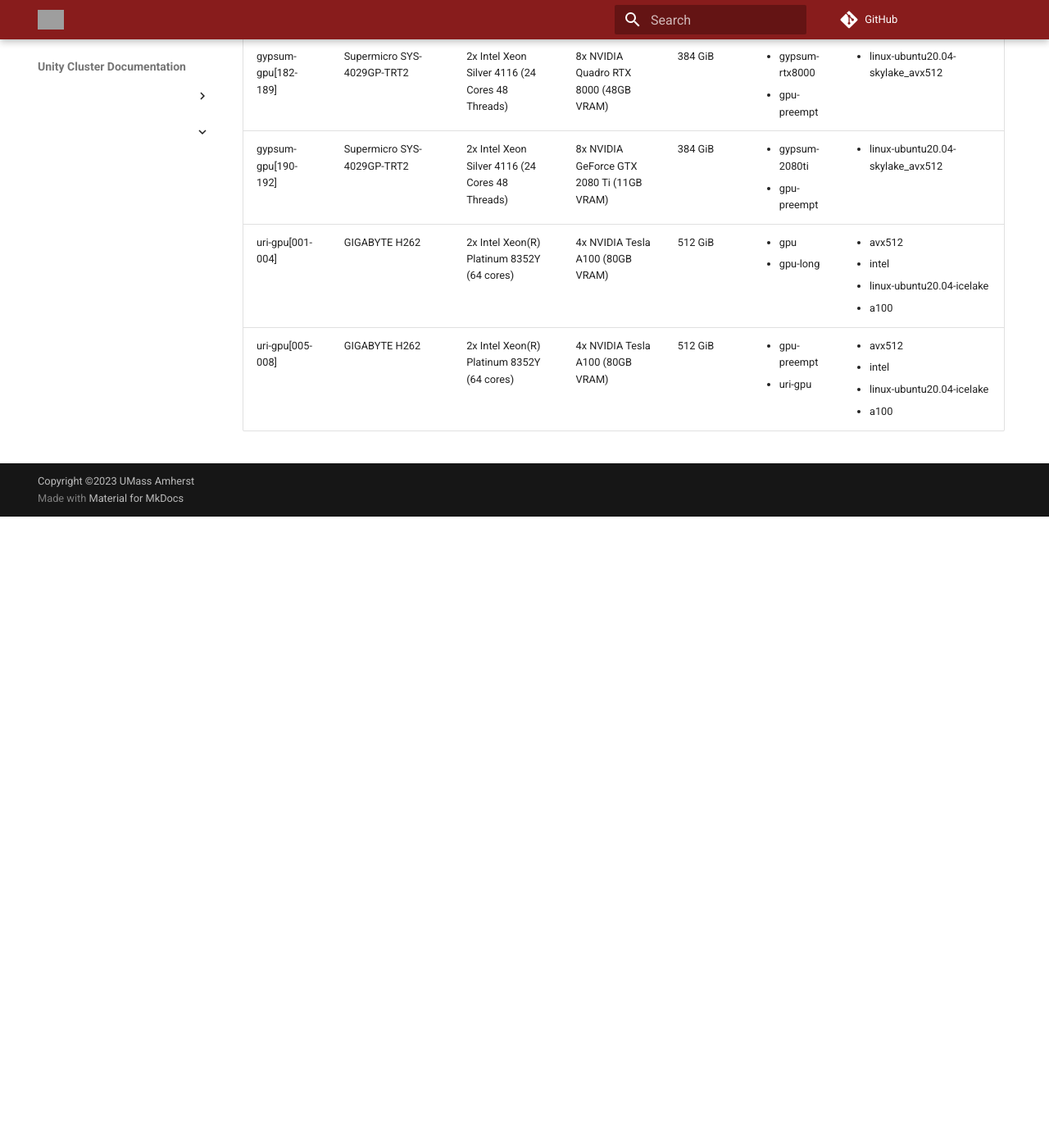
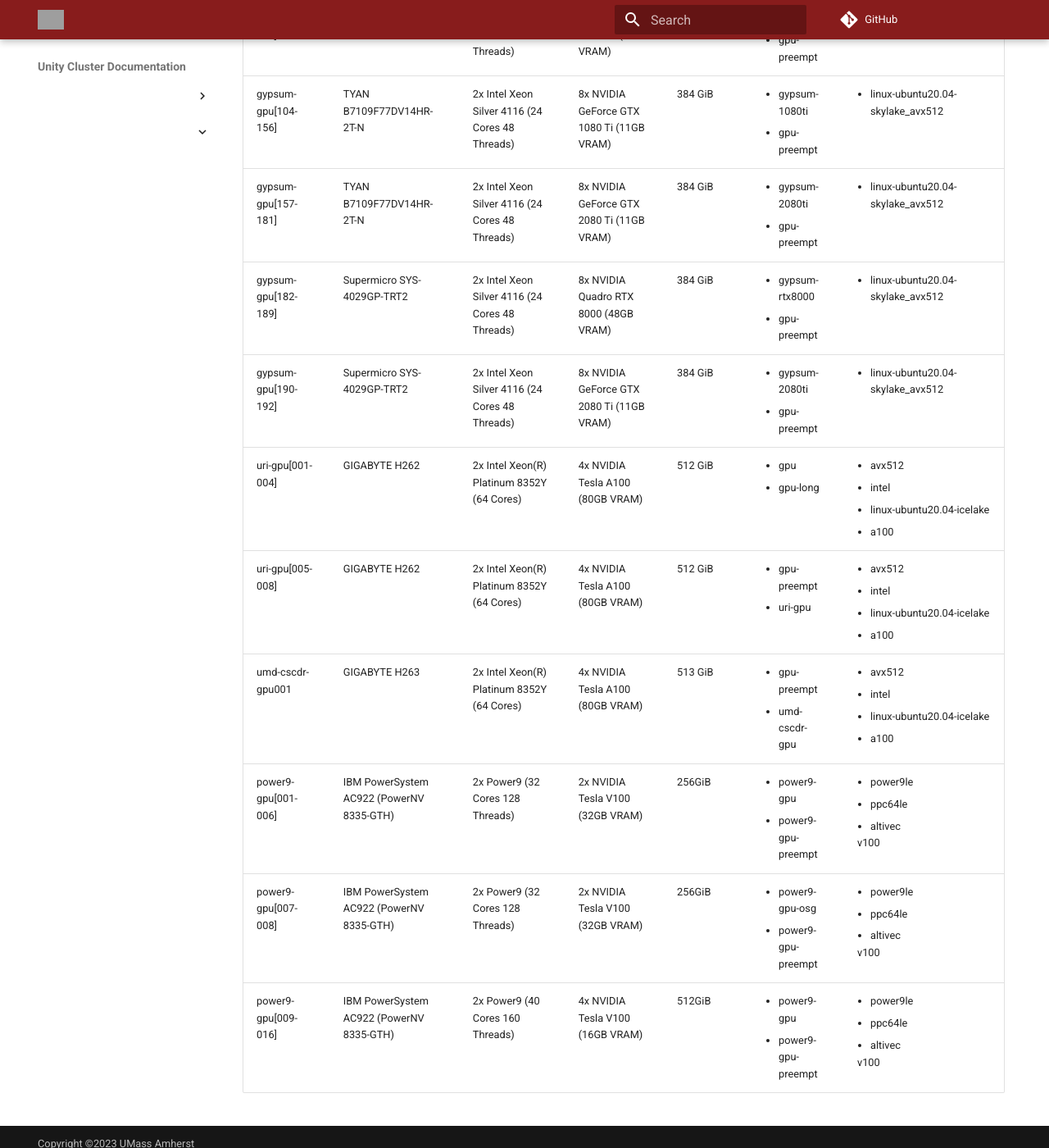
Before and after one commit to UMass-RC/unity-docs, an MkDocs documentation site: the page built from docs/technical/nodelist.md, in a window 1280 px wide and 1400 px high, scrolled down 3476 px. Shown: the whole window at 82% size. Built offline with MkDocs 1.6.1 and Material for MkDocs 9.7.7, drawn with Linux system fonts in a browser that asks for light colours; comment, search, counter and statistics services are not loaded; before the commit the page ends 4106 px from its top, so only the background shows below that; some of the changed text lies outside the part shown; grey boxes are pictures that could not be loaded.

Commit message:
Updated CPU and GPU Node Lists, and General and Priority Partition Lists to reflect current state of the cluster (1U CPU Expansion and Power9 nodes, mostly)

```diff
--- a/sheets-to-md/output/cpu-nodes.md
+++ b/sheets-to-md/output/cpu-nodes.md
@@ -2,13 +2,15 @@
 |:--------------------------|:-------------------------|:--------------------------------------------------|:-------------------------------------------|:----------------------------------------------------------------------------------------------------------------------|:------------------------------------------------------------------------------------------------------------------|
 | cpu[001-008]              | Lenovo ThinkSystem SD530 | 2x Intel Xeon Gold 6126 (12 Cores 24 Threads)     | 192 GiB (Node(s) 15-8) 384 GiB (Nodes 2-4) | <ul><li>cpu</li><li>cpu-long</li></ul>                                                                                | <ul><li>len-sd530_2018</li><li>avx512</li><li>intel</li><li>linux-ubuntu20.04-skylake_avx512</li></ul>            |
 | cpu[013-025]              | Dell Poweredge R640      | 2x Intel Xeon Gold 6148 (20 Cores 40 Threads)     | 192 GiB                                    | <ul><li>cpu</li><li>cpu-long</li></ul>                                                                                | <ul><li>dell-r640_2020</li<li>avx512</li><li>intel</li><li>linux-ubuntu20.04-skylake_avx512</li></ul>             |
+| cpu[022-030]              | Dell Poweredge R6525     | 2x AMD Epyc 7763 (64 Cores)                       | 984GiB                                     | <ul><li>cpu</li><li>cpu-long</li></ul>                                                                                | <ul><li>dell_r6525</li><li>amd</li><li>zen3</li><li>x86_64_v3</li><li>x86_64</li></ul>                            |
 | ceewater-cpu[001-007]     | Lenovo ThinkSystem SR635 | 1x AMD EPYC-Rome 7402 (24 Cores 48 Threads)       | 128 GiB                                    | <ul><li>ceewater_cjgleason-cpu</li><li>ceewater_casey-cpu</li><li>ceewater_kandread-cpu</li><li>cpu-preempt</li></ul> | <ul><li>ceewater_len-sr635_2020</li><li>amd</li><li>linux-ubuntu20.04-zen2</li></ul>                              |
 | astroth-cpu[001-008]      | SuperMicro SBI-4429P     | 2x Xeon Silver 4215R (8 Cores 16 Threads)         | 192 GiB                                    | <ul><li>astroth-cpu</li><li>cpu-preempt</li></ul>                                                                     | <ul><li>astroth_smicro-sbi4429p_2021</li><li>avx512</li><li>intel</li><li>linux-ubuntu20.04-cascadelake</li></ul> |
 | zhoulin-cpu[001-006]      | Lenovo SR645             | 2x AMD EPYC 7702 (64 Cores 128 Threads)           | 512 GiB                                    | <ul><li>zhoulin-cpu</li><li>cpu-preempt</li></ul>                                                                     | <ul><li>zhoulin_len-sr645_2021</li><li>amd</li><li>linux-ubuntu20.04-zen2</li></ul>                               |
 | toltec-cpu[001-006]       | Dell R640                | 2x Intel Xeon Gold 5218 CPU (32 Cores 64 Threads) | 383 GiB                                    | <ul><li>toltec-cpu</li><li>cpu-preempt</li></ul>                                                                      | <ul><li>toltec_dell-r640_2021</li><li>avx512</li><li>intel</li><li>linux-ubuntu20.04-cascadelake</li></ul>        |
 | gaoseismolab-cpu[001-005] | Lenovo SR630 v2          | 2x Intel Xeon Platinum 8358 (32 Cores 64 Threads) | 512 GiB                                    | <ul><li>gaoseismolab-cpu</li><li>cpu-preempt</li></ul>                                                                | <ul><li>avx512</li><li>intel</li><li>linux-ubuntu20.04-icelake</li></ul>                                          |
 | uri-cpu[001-005]          | Intel S2600BPB           | 2x Intel Xeon Gold 6238R (28 Cores 56 Threads)    | 512 GiB                                    | <ul><li>uri-cpu</li><li>cpu</li><li>cpu-long</li></ul>                                                                | <ul><li>avx512</li><li>intel</li><li>linux-ubuntu20.04-cascadelake</li></ul>                                      |
-| uri-cpu[006-021]          | GIGABYTE H262            | 2x Intel Xeon(R) Platinum 8352Y (64 cores)        | 128 GiB                                    | <ul><li>cpu</li><li>cpu-long</li></ul>                                                                                | <ul><li>avx512</li><li>intel</li><li>linux-ubuntu20.04-icelake</li></ul>                                          |
-| uri-cpu[022-037]          | GIGABYTE H262            | 2x Intel Xeon(R) Platinum 8352Y (64 cores)        | 128 GiB                                    | <ul><li>cpu-preempt</li><li>uri-cpu</li></ul>                                                                         | <ul><li>avx512</li><li>intel</li><li>linux-ubuntu20.04-icelake</li></ul>                                          |
-| uri-cpu[038-045]          | GIGABYTE H262            | 2x Intel Xeon(R) Platinum 8352Y (64 cores)        | 1024 GiB                                   | <ul><li>cpu-preempt</li><li>uri-cpu</li></ul>                                                                         | <ul><li>avx512</li><li>intel</li><li>linux-ubuntu20.04-icelake</li></ul>                                          |
-| uri-cpu[046-047]          | PowerNV 8335-GTH         | POWER9 (32 cores, 128 threads)                    | 256 GiB                                    | <ul><li>uri-power9</li><ul>                                                                                           | <ul><li>power9le</li><li>altivec</li><li>ppc64le</li></ul>                                                        |
+| uri-cpu[006-021]          | GIGABYTE H262            | 2x Intel Xeon(R) Platinum 8352Y (64 Cores)        | 128 GiB                                    | <ul><li>cpu</li><li>cpu-long</li></ul>                                                                                | <ul><li>avx512</li><li>intel</li><li>linux-ubuntu20.04-icelake</li></ul>                                          |
+| uri-cpu[022-037]          | GIGABYTE H262            | 2x Intel Xeon(R) Platinum 8352Y (64 Cores)        | 128 GiB                                    | <ul><li>cpu-preempt</li><li>uri-cpu</li></ul>                                                                         | <ul><li>avx512</li><li>intel</li><li>linux-ubuntu20.04-icelake</li></ul>                                          |
+| uri-cpu[038-045]          | GIGABYTE H262            | 2x Intel Xeon(R) Platinum 8352Y (64 Cores)        | 1024 GiB                                   | <ul><li>cpu-preempt</li><li>uri-cpu</li></ul>                                                                         | <ul><li>avx512</li><li>intel</li><li>linux-ubuntu20.04-icelake</li></ul>                                          |
+| uri-cpu[046-047]          | PowerNV 8335-GTH         | POWER9 (32 Cores, 128 Threads)                    | 256 GiB                                    | <ul><li>uri-power9</li><ul>                                                                                           | <ul><li>power9le</li><li>altivec</li><li>ppc64le</li></ul>                                                        |
+| umd-cscdr-cpu[001-053]    | GIGABYTE H262            | 2x Intel Xeon(R) Platinum 8352Y (64 Cores)        | 256 GiB                                    | <ul><li>cpu-preempt</li><li>umd-cscdr-cpu</li>                                                                        | <ul><li>avx512</li><li>intel</li><li>linux-ubuntu20.04-icelake</li></ul>                                          |
--- a/sheets-to-md/output/gpu-nodes.md
+++ b/sheets-to-md/output/gpu-nodes.md
@@ -1,15 +1,19 @@
-| Name                 | Model                      | CPU                                                 | GPU                                       | RAM     | Partitions                                              | Constraints                                                                                                            |
-|:---------------------|:---------------------------|:----------------------------------------------------|:------------------------------------------|:--------|:--------------------------------------------------------|:-----------------------------------------------------------------------------------------------------------------------|
-| gpu[001-002]         | Lenovo ThinkSystem SR650   | 2x Intel Xeon Silver 4110 (8 Cores 16 Threads)      | 2x NVIDIA Tesla V100 (16GB VRAM)          | 192 GiB | <ul><li>gpu</li><li>gpu-long</li></ul>                  | <ul><li>len-sr650_2018</li><li>avx512</li><li>v100</li><li>intel</li><li>linux-ubuntu20.04-skylake_avx512</li></ul>    |
-| gpu[003-004]         | Dell Poweredge R740        | 2x Intel Xeon Gold 6140 (18 Cores 36 Threads)       | 2x NVIDIA Tesla V100 (16GB VRAM)          | 192 GiB | <ul><li>gpu</li><li>gpu-long</li></ul>                  | <ul><li>len-sr650_2018</li><li>avx512</li><li>v100</li><li>intel</li><li>linux-ubuntu20.04-skylake_avx512</li></ul>    |
-| ials-gpu[001-033]    | Atipa                      | 2x Intel Xeon Silver 4214R (12 Cores 12 Threads)    | 8x NVIDIA RTX 2080ti (12GB VRAM)          | 192 GiB | <ul><li>ials-gpu</li><li>gpu</li><li>gpu-long</li></ul> | <ul><li>ials_gigabyte_2020</li><li>avx512</li><li>2080ti</li><li>intel</li><li>linux-ubuntu20.04-cascadelake</li></ul> |
-| astroth-gpu[001-003] | ASRock                     | AMD Ryzen Threadripper 1900X (8 Cores 16 Threads)   | 2x NVIDIA RTX 2080 (8GB VRAM)             | 32 GiB  | <ul><li>astroth-gpu</li></ul>                           | <ul><li>astro_asrock_x399_2020</li><li>2080</li><li>amd</li><li>linux-ubuntu20.04-zen</li></ul>                        |
-| ece-gpu[001-002]     | Lenovo SR670               | 2x Intel Xeon Gold 6226R CPU (64 Cores 128 Threads) | 4x NVIDIA Tesla A100 (40GB VRAM)          | 384 GiB | <ul><li>ece-gpu</li></ul>                               | <ul><li>ece_len-sr670_2021</li><li>avx512</li><li>a100</li><li>intel</li></ul>                                         |
-| gypsum-gpu[001-025]  | ASUSTeK ESC4000 G3 Series  | 2x Intel Xeon E5-2620 v3 (12 Cores 24 Threads)      | 4x NVIDIA Tesla M40 (24GB VRAM)           | 256 GiB | <ul><li>gypsum-m40</li><li>gpu-preempt</li></ul>        | <ul><li>linux-ubuntu20.04-haswell</li></ul>                                                                            |
-| gypsum-gpu[026-099]  | ASUSTeK ESC4000 G3 Series  | 2x Intel Xeon E5-2620 v3 (12 Cores 24 Threads)      | 4x NVIDIA GeForce GTX TITAN X (12GB VRAM) | 256 GiB | <ul><li>gypsum-titanx</li><li>gpu-preempt</li></ul>     | <ul><li>linux-ubuntu20.04-haswell</li></ul>                                                                            |
-| gypsum-gpu[104-156]  | TYAN B7109F77DV14HR-2T-N   | 2x Intel Xeon Silver 4116 (24 Cores 48 Threads)     | 8x NVIDIA GeForce GTX 1080 Ti (11GB VRAM) | 384 GiB | <ul><li>gypsum-1080ti</li><li>gpu-preempt</li></ul>     | <ul><li>linux-ubuntu20.04-skylake_avx512</li></ul>                                                                     |
-| gypsum-gpu[157-181]  | TYAN B7109F77DV14HR-2T-N   | 2x Intel Xeon Silver 4116 (24 Cores 48 Threads)     | 8x NVIDIA GeForce GTX 2080 Ti (11GB VRAM) | 384 GiB | <ul><li>gypsum-2080ti</li><li>gpu-preempt</li></ul>     | <ul><li>linux-ubuntu20.04-skylake_avx512</li></ul>                                                                     |
-| gypsum-gpu[182-189]  | Supermicro SYS-4029GP-TRT2 | 2x Intel Xeon Silver 4116 (24 Cores 48 Threads)     | 8x NVIDIA Quadro RTX 8000 (48GB VRAM)     | 384 GiB | <ul><li>gypsum-rtx8000</li><li>gpu-preempt</li></ul>    | <ul><li>linux-ubuntu20.04-skylake_avx512</li></ul>                                                                     |
-| gypsum-gpu[190-192]  | Supermicro SYS-4029GP-TRT2 | 2x Intel Xeon Silver 4116 (24 Cores 48 Threads)     | 8x NVIDIA GeForce GTX 2080 Ti (11GB VRAM) | 384 GiB | <ul><li>gypsum-2080ti</li><li>gpu-preempt</li></ul>     | <ul><li>linux-ubuntu20.04-skylake_avx512</li></ul>                                                                     |
-| uri-gpu[001-004]     | GIGABYTE H262              | 2x Intel Xeon(R) Platinum 8352Y (64 cores)          | 4x NVIDIA Tesla A100 (80GB VRAM)          | 512 GiB | <ul><li>gpu</li><li>gpu-long</li></ul>                  | <ul><li>avx512</li><li>intel</li><li>linux-ubuntu20.04-icelake</li><li>a100</li></ul>                                  |
-| uri-gpu[005-008]     | GIGABYTE H262              | 2x Intel Xeon(R) Platinum 8352Y (64 cores)          | 4x NVIDIA Tesla A100 (80GB VRAM)          | 512 GiB | <ul><li>gpu-preempt</li><li>uri-gpu</li></ul>           | <ul><li>avx512</li><li>intel</li><li>linux-ubuntu20.04-icelake</li><li>a100</li></ul>                                  |
+| Name                 | Model                                    | CPU                                                 | GPU                                       | RAM     | Partitions                                                  | Constraints                                                                                                            |
+|:---------------------|:-----------------------------------------|:----------------------------------------------------|:------------------------------------------|:--------|:------------------------------------------------------------|:-----------------------------------------------------------------------------------------------------------------------|
+| gpu[001-002]         | Lenovo ThinkSystem SR650                 | 2x Intel Xeon Silver 4110 (8 Cores 16 Threads)      | 2x NVIDIA Tesla V100 (16GB VRAM)          | 192 GiB | <ul><li>gpu</li><li>gpu-long</li></ul>                      | <ul><li>len-sr650_2018</li><li>avx512</li><li>v100</li><li>intel</li><li>linux-ubuntu20.04-skylake_avx512</li></ul>    |
+| gpu[003-004]         | Dell Poweredge R740                      | 2x Intel Xeon Gold 6140 (18 Cores 36 Threads)       | 2x NVIDIA Tesla V100 (16GB VRAM)          | 192 GiB | <ul><li>gpu</li><li>gpu-long</li></ul>                      | <ul><li>len-sr650_2018</li><li>avx512</li><li>v100</li><li>intel</li><li>linux-ubuntu20.04-skylake_avx512</li></ul>    |
+| ials-gpu[001-033]    | Atipa                                    | 2x Intel Xeon Silver 4214R (12 Cores 12 Threads)    | 8x NVIDIA RTX 2080ti (12GB VRAM)          | 192 GiB | <ul><li>ials-gpu</li><li>gpu</li><li>gpu-long</li></ul>     | <ul><li>ials_gigabyte_2020</li><li>avx512</li><li>2080ti</li><li>intel</li><li>linux-ubuntu20.04-cascadelake</li></ul> |
+| astroth-gpu[001-003] | ASRock                                   | AMD Ryzen Threadripper 1900X (8 Cores 16 Threads)   | 2x NVIDIA RTX 2080 (8GB VRAM)             | 32 GiB  | <ul><li>astroth-gpu</li></ul>                               | <ul><li>astro_asrock_x399_2020</li><li>2080</li><li>amd</li><li>linux-ubuntu20.04-zen</li></ul>                        |
+| ece-gpu[001-002]     | Lenovo SR670                             | 2x Intel Xeon Gold 6226R CPU (64 Cores 128 Threads) | 4x NVIDIA Tesla A100 (40GB VRAM)          | 384 GiB | <ul><li>ece-gpu</li></ul>                                   | <ul><li>ece_len-sr670_2021</li><li>avx512</li><li>a100</li><li>intel</li></ul>                                         |
+| gypsum-gpu[001-025]  | ASUSTeK ESC4000 G3 Series                | 2x Intel Xeon E5-2620 v3 (12 Cores 24 Threads)      | 4x NVIDIA Tesla M40 (24GB VRAM)           | 256 GiB | <ul><li>gypsum-m40</li><li>gpu-preempt</li></ul>            | <ul><li>linux-ubuntu20.04-haswell</li></ul>                                                                            |
+| gypsum-gpu[026-099]  | ASUSTeK ESC4000 G3 Series                | 2x Intel Xeon E5-2620 v3 (12 Cores 24 Threads)      | 4x NVIDIA GeForce GTX TITAN X (12GB VRAM) | 256 GiB | <ul><li>gypsum-titanx</li><li>gpu-preempt</li></ul>         | <ul><li>linux-ubuntu20.04-haswell</li></ul>                                                                            |
+| gypsum-gpu[104-156]  | TYAN B7109F77DV14HR-2T-N                 | 2x Intel Xeon Silver 4116 (24 Cores 48 Threads)     | 8x NVIDIA GeForce GTX 1080 Ti (11GB VRAM) | 384 GiB | <ul><li>gypsum-1080ti</li><li>gpu-preempt</li></ul>         | <ul><li>linux-ubuntu20.04-skylake_avx512</li></ul>                                                                     |
+| gypsum-gpu[157-181]  | TYAN B7109F77DV14HR-2T-N                 | 2x Intel Xeon Silver 4116 (24 Cores 48 Threads)     | 8x NVIDIA GeForce GTX 2080 Ti (11GB VRAM) | 384 GiB | <ul><li>gypsum-2080ti</li><li>gpu-preempt</li></ul>         | <ul><li>linux-ubuntu20.04-skylake_avx512</li></ul>                                                                     |
+| gypsum-gpu[182-189]  | Supermicro SYS-4029GP-TRT2               | 2x Intel Xeon Silver 4116 (24 Cores 48 Threads)     | 8x NVIDIA Quadro RTX 8000 (48GB VRAM)     | 384 GiB | <ul><li>gypsum-rtx8000</li><li>gpu-preempt</li></ul>        | <ul><li>linux-ubuntu20.04-skylake_avx512</li></ul>                                                                     |
+| gypsum-gpu[190-192]  | Supermicro SYS-4029GP-TRT2               | 2x Intel Xeon Silver 4116 (24 Cores 48 Threads)     | 8x NVIDIA GeForce GTX 2080 Ti (11GB VRAM) | 384 GiB | <ul><li>gypsum-2080ti</li><li>gpu-preempt</li></ul>         | <ul><li>linux-ubuntu20.04-skylake_avx512</li></ul>                                                                     |
+| uri-gpu[001-004]     | GIGABYTE H262                            | 2x Intel Xeon(R) Platinum 8352Y (64 Cores)          | 4x NVIDIA Tesla A100 (80GB VRAM)          | 512 GiB | <ul><li>gpu</li><li>gpu-long</li></ul>                      | <ul><li>avx512</li><li>intel</li><li>linux-ubuntu20.04-icelake</li><li>a100</li></ul>                                  |
+| uri-gpu[005-008]     | GIGABYTE H262                            | 2x Intel Xeon(R) Platinum 8352Y (64 Cores)          | 4x NVIDIA Tesla A100 (80GB VRAM)          | 512 GiB | <ul><li>gpu-preempt</li><li>uri-gpu</li></ul>               | <ul><li>avx512</li><li>intel</li><li>linux-ubuntu20.04-icelake</li><li>a100</li></ul>                                  |
+| umd-cscdr-gpu001     | GIGABYTE H263                            | 2x Intel Xeon(R) Platinum 8352Y (64 Cores)          | 4x NVIDIA Tesla A100 (80GB VRAM)          | 513 GiB | <ul><li>gpu-preempt</li><li>umd-cscdr-gpu</li></ul>         | <ul><li>avx512</li><li>intel</li><li>linux-ubuntu20.04-icelake</li><li>a100</li></ul>                                  |
+| power9-gpu[001-006]  | IBM PowerSystem AC922 (PowerNV 8335-GTH) | 2x Power9 (32 Cores 128 Threads)                    | 2x NVIDIA Tesla V100 (32GB VRAM)          | 256GiB  | <ul><li>power9-gpu</li><li>power9-gpu-preempt</li></ul>     | <ul><li>power9le</li><li>ppc64le</li><li>altivec</li></li>v100</li></ul>                                               |
+| power9-gpu[007-008]  | IBM PowerSystem AC922 (PowerNV 8335-GTH) | 2x Power9 (32 Cores 128 Threads)                    | 2x NVIDIA Tesla V100 (32GB VRAM)          | 256GiB  | <ul><li>power9-gpu-osg</li><li>power9-gpu-preempt</li></ul> | <ul><li>power9le</li><li>ppc64le</li><li>altivec</li></li>v100</li></ul>                                               |
+| power9-gpu[009-016]  | IBM PowerSystem AC922 (PowerNV 8335-GTH) | 2x Power9 (40 Cores 160 Threads)                    | 4x NVIDIA Tesla V100 (16GB VRAM)          | 512GiB  | <ul><li>power9-gpu</li><li>power9-gpu-preempt</li></ul>     | <ul><li>power9le</li><li>ppc64le</li><li>altivec</li></li>v100</li></ul>                                               |
```
Also changed, not shown: sheets-to-md/output/general-parts.md (+11 -9 lines), sheets-to-md/output/priority-parts.md (+4 -0 lines).
